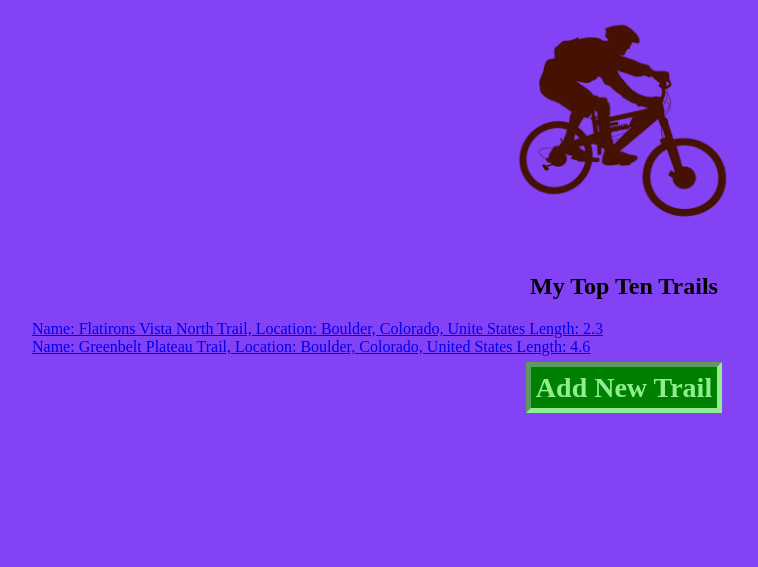
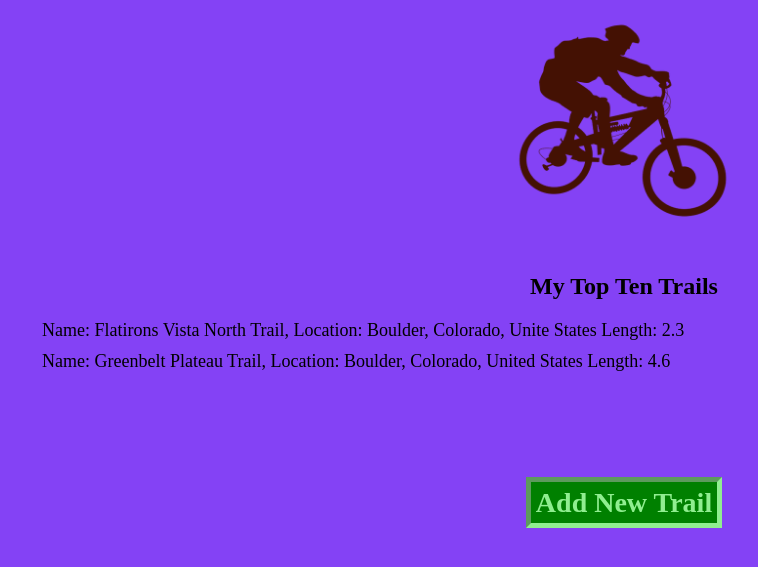
Before and after one commit to mattWStevens/MountainBikeTrails, a Django app: page / in a window 1280 px wide. Shown: the part 140-707 px from the top of the page, without its empty margins (16-774 px from the left). Run offline with Django 3.2, Linux system fonts and the light colour scheme; data comes from the database, SQL or seed files in the repository.

Commit message:
More css changes for styling.

```diff
--- a/mountainbiketrails/webapp/static/webapp/styles.css
+++ b/mountainbiketrails/webapp/static/webapp/styles.css
@@ -13,12 +13,34 @@ ul {
     list-style-type: none;
 }
 
+li {
+    margin-bottom: 10px;
+}
+
 .center {
     text-align: center;
 }
 
 .center img {
     width: 250px;
+}
+
+#detail {
+    text-decoration: none;
+    color: black;
+    font-size: 18px;
+    padding: 10px;
+}
+
+#detail:hover {
+    text-decoration: none;
+    color: white;
+    font-size: 18px;
+    padding: 10px;
+}
+
+#button_for_adding {
+    margin-top: 115px;
 }
 
 #add_button {
--- a/mountainbiketrails/webapp/templates/webapp/index.html
+++ b/mountainbiketrails/webapp/templates/webapp/index.html
@@ -22,7 +22,7 @@
         {% endfor %}
     </ul>
 
-    <p class="center">
+    <p class="center" id="button_for_adding">
         <a id="add_button" href="{% url 'add' %}">Add New Trail</a>
     </p>
 {% endblock %}
```
